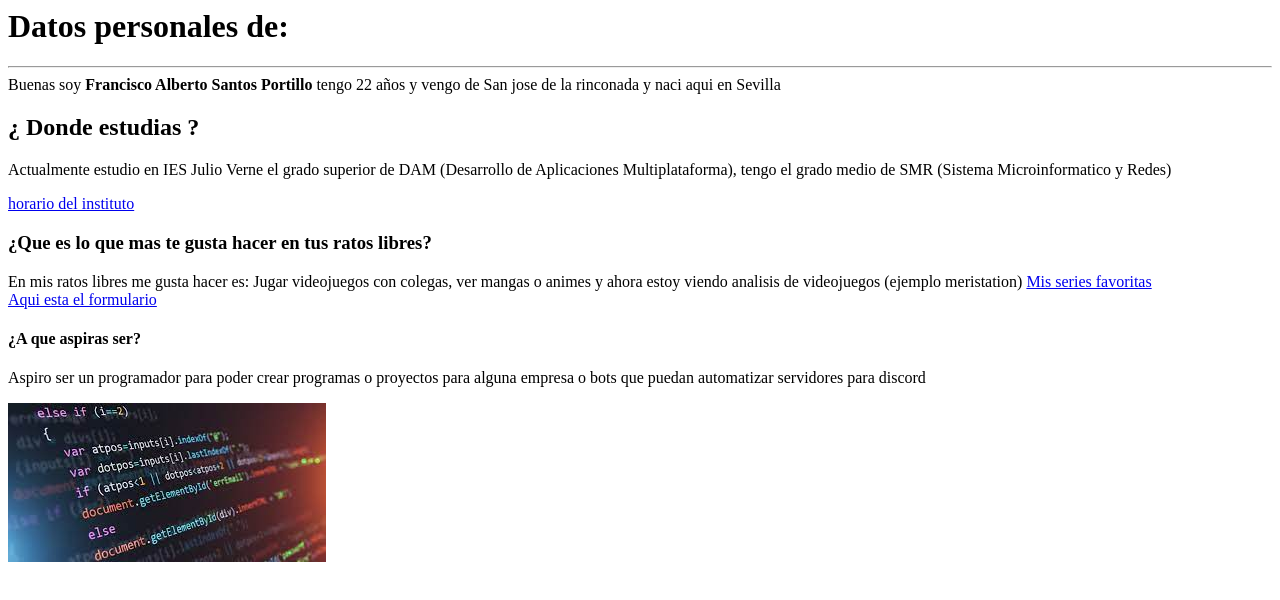
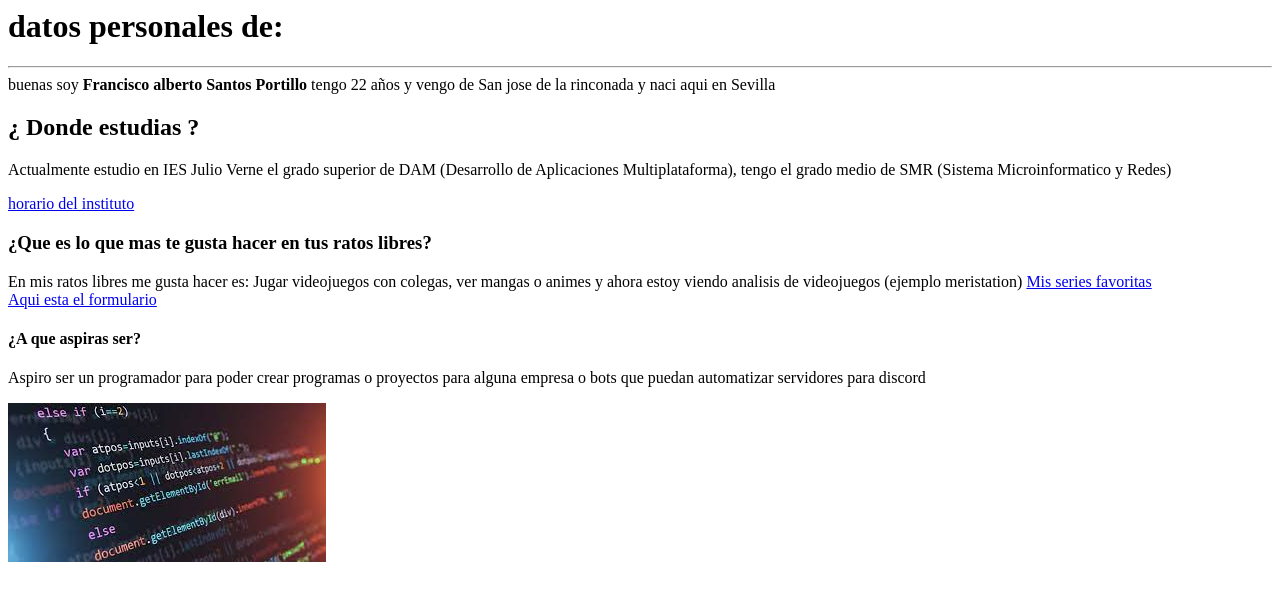
Before and after one commit to albertosantos01/web1, a plain HTML site: page index.html in a window 1280 px wide. Drawn offline with Linux system fonts and the light colour scheme.

Commit message:
Update index.html

```diff
--- a/index.html
+++ b/index.html
@@ -1,13 +1,13 @@
 <html>
 
 <head>
-    <title> Datos personales </title>
+    <title> datos personales </title>
 
 </head>
-<h1> Datos personales de: </h1>
+<h1> datos personales de: </h1>
 <hr>
 
-<body>Buenas soy <b>Francisco Alberto Santos Portillo</b> tengo 22 años y vengo de San jose de la rinconada y naci aqui
+<body>buenas soy <b>Francisco alberto Santos Portillo</b> tengo 22 años y vengo de San jose de la rinconada y naci aqui
     en
     Sevilla </body>
 <h2> ¿ Donde estudias ?</h2>
```
